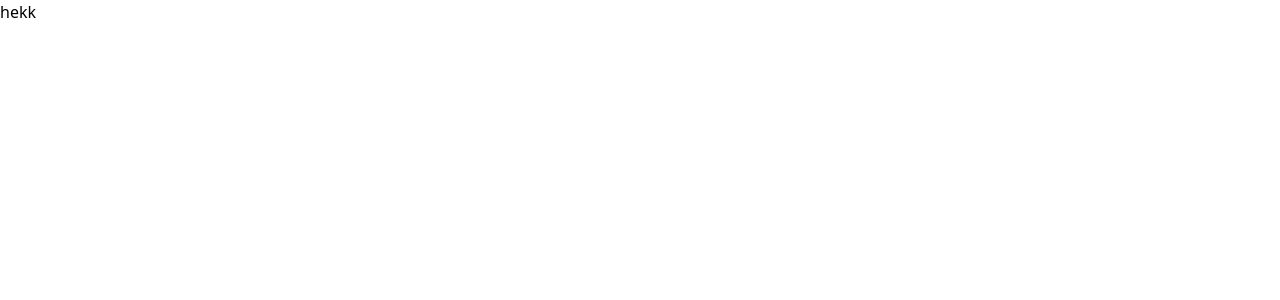
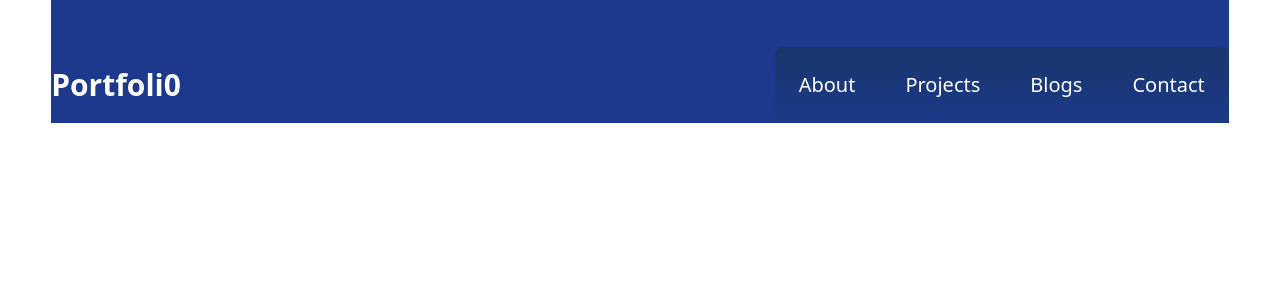
Before and after one commit to cb18-spirit/SIH_INTERNAL, a React (Vite) app in the folder client/: page /updates in a window 1280 px wide. Shown: the top 300 px of the page. Built offline with nearby package versions, Linux system fonts and the light colour scheme.

Commit message:
after sign in

```diff
--- a/client/src/App.jsx
+++ b/client/src/App.jsx
@@ -6,7 +6,7 @@ import Login from './pages/Login'
 import Emailverify from './pages/Emailverify'
 import ResetPassword from './pages/ResetPassword'
 import Updates from './pages/Updates'
-import Footer from './components/Footer'
+
 
 
 const App = () => {
@@ -19,7 +19,6 @@ const App = () => {
           <Route path='/reset-password' element={<ResetPassword/>}/>
           <Route path='/updates' element={<Updates/>}/>
       </Routes>
-
     </div>
   )
 }
--- a/client/src/components/Footer.jsx
+++ b/client/src/components/Footer.jsx
@@ -1,7 +1,7 @@
 // src/components/Footer.jsx
 export default function Footer() {
   return (
-    <footer className="bg-green-700 text-white py-10 px-6">
+    <footer className="bg-[#051732] text-white py-10 px-6 mt-20">
       <div className="max-w-6xl mx-auto grid grid-cols-1 md:grid-cols-4 gap-8">
 
         {/* Brand */}
@@ -13,7 +13,7 @@ export default function Footer() {
         </div>
 
         {/* Quick Links */}
-        <div>
+        <div >
           <h3 className="text-lg font-semibold mb-3">Quick Links</h3>
           <ul className="space-y-2 text-gray-200">
             <li><a href="/" className="hover:text-yellow-300">Home</a></li>
--- a/client/src/components/Header.jsx
+++ b/client/src/components/Header.jsx
@@ -17,9 +17,9 @@ const Header = () => {
   </div>
 
   {/* Right side circle */}
-  <div className="w-full md:w-1/2 flex justify-center mt-10 md:mt-0">
+  <div className="w-full md:w-1/2 flex justify-center mt-10 md:mt-5">
     <div className="relative grid border-10 aspect-square border-green-500 rounded-full
-                    w-[250px] h-[250px] sm:w-[300px] sm:h-[300px] md:w-[300px] md:h-[300px]">
+              w-[250px] h-[250px] sm:w-[300px] sm:h-[300px] md:w-[300px] md:h-[300px]">
       <h3 className="absolute top-1/2 left-1/2 -translate-x-1/2 -translate-y-1/2 text-center sm:text-lg text-xl ">
         Lorem, ipsum dolor.
       </h3>
--- a/client/src/components/Navbar.jsx
+++ b/client/src/components/Navbar.jsx
@@ -16,7 +16,7 @@ const Navbar = () => {
       </div>*/}
       {/*search bar and order button*/}
 
-    <div className='w-full flex justify-between items-center p-4 sm:p-4 sm:px-18 absolute top-0 bg-[#003049] text-white'>
+    <div className='w-full flex justify-between items-center p-4 sm:p-4 sm:px-18 absolute top-0 bg-[#051732] text-white'>
       <h1 className='text-2xl font-bold'>NAME</h1>
 
       <button onClick={()=>navigate('/login')} className='flex gap-2 border-3 border-gray-500 rounded-full px-3 py- items-center  hover:bg-green-400 hover:text-xl transition-all duration-400'>login <span className="material-symbols-outlined">
--- a/client/src/components/trial.js
+++ /dev/null
@@ -1,4 +0,0 @@
-const date ={
-    name : "abc" ,
-    marks : "123"
-}
--- a/client/src/main.jsx
+++ b/client/src/main.jsx
@@ -5,7 +5,9 @@ import App from './App.jsx'
 import {BrowserRouter} from 'react-router-dom'
 
 createRoot(document.getElementById('root')).render(
-  <BrowserRouter>
-    <App />
-  </BrowserRouter>,
+   <StrictMode>
+    <BrowserRouter>
+      <App />
+    </BrowserRouter>
+  </StrictMode>
 )
--- a/client/src/pages/Emailverify.jsx
+++ b/client/src/pages/Emailverify.jsx
@@ -1,6 +1,6 @@
 import React from 'react'
 
-const emailVerify = () => {
+const EmailVerify = () => {
   return (
     <div>
       <h1>verify</h1>
@@ -8,4 +8,4 @@ const emailVerify = () => {
   )
 }
 
-export default emailVerify
+export default EmailVerify
--- a/client/src/pages/Updates.jsx
+++ b/client/src/pages/Updates.jsx
@@ -1,11 +1,109 @@
-import React from 'react'
+
+import React , {useState}from 'react'
 
 const Updates = () => {
+
+  const [menuOpen, setMenuOpen] = useState(false);
+
   return (
-    <div>
-     <h1>hekk</h1>
-    </div>
+    <nav className="bg-blue-900 relative flex flex-row md:flex-row items-start md:items-center justify-between pt-[47px] mx-[4%] z-20">
+
+     <a
+        href="/"
+        className="text-white text-2xl md:text-3xl font-semibold no-underline mb-4 md:mb-0"
+      >
+        Portfoli0
+      </a>
+
+       <img
+        className="w-[55px] h-[30px] cursor-pointer md:hidden mb-4 md:mb-0"
+        src={menuOpen ? "/UpdatesNavbar/wrongmark.svg" : "/UpdatesNavbar/bars.svg"}
+        onClick={() => setMenuOpen(!menuOpen)}
+        alt="menu toggle"
+      />
+
+      <ul
+          onClick={() => setMenuOpen(false)}
+          className={`absolute right-6 top-20 flex-col items-center gap-3 rounded-lg
+            bg-gradient-to-t from-[rgba(25,55,109,0.2)] to-[rgba(25,55,109,1)] p-6 shadow-md
+            md:static md:flex md:flex-row md:gap-[50px] md:bg-transparent md:shadow-none
+            transition-all duration-300 ${menuOpen ? "flex" : "hidden md:flex"}`}
+        >
+          <li>
+            <a href="/about" className="text-white text-xl no-underline">
+              About
+            </a>
+          </li>
+          <li>
+            <a href="/Projects" className="text-white text-xl no-underline">
+              Projects
+            </a>
+          </li>
+          <li>
+            <a href="/blogs" className="text-white text-xl no-underline">
+              Blogs
+            </a>
+          </li>
+          <li>
+            <a href="/contact" className="text-white text-xl no-underline">
+              Contact
+            </a>
+          </li>
+
+          </ul>
+
+    </nav>
   )
 }
 
 export default Updates
+
+
+
+
+
+
+
+
+
+
+
+
+
+
+
+
+
+
+
+
+
+// // import React, { useState } from "react";
+
+// // const Updates= () => {
+// //   const [menuOpen, setMenuOpen] = useState(false);
+
+//   return (
+//     //  <nav className="relative flex flex-col md:flex-row items-start md:items-center justify-between pt-[47px] mx-[4%] z-20">
+//     //   {/* Logo */}
+//     //   <a href="/" className="text-white text-2xl md:text-3xl font-semibold no-underline">
+//     //     Portfoli0
+//     //   </a>
+// {/*
+//     <div className={styles.menu}>
+//         <img className={styles.menubtn} src={menuOpen?'public/nav/wrongmark.svg':'public/nav/bars.svg'} onClick={()=>setMenuOpen(!menuOpen)} />
+//         <ul className={`${styles.items} ${menuOpen&&styles.menuopen}`} onClick={()=>setMenuOpen(false)} >
+//             <li><a href="/about">About</a></li>
+//             <li><a href="/Projects">Projects</a></li>
+//             <li><a href="/blogs">Blogs</a></li>
+//             <li><a href="/contact">Contact</a></li>
+//         </ul>
+//     </div> */}
+// //    </nav>
+
+
+
+// //   )
+// // }
+
+// export default Updates;
--- /dev/null
+++ b/client/src/vars.css
@@ -0,0 +1,12 @@
+:root{
+    --color-text:#fff;
+    --color-primary:grey;
+    --color-secondary:#19376d;
+    --color-dark:#0b2447;
+    --color-bg:#04152d;
+
+
+
+    --font-robot:"roboto";
+
+}
```
Also changed, not shown: client/public/UpdatesNavbar/bars.svg (added), client/public/UpdatesNavbar/wrongmark.svg (added).
